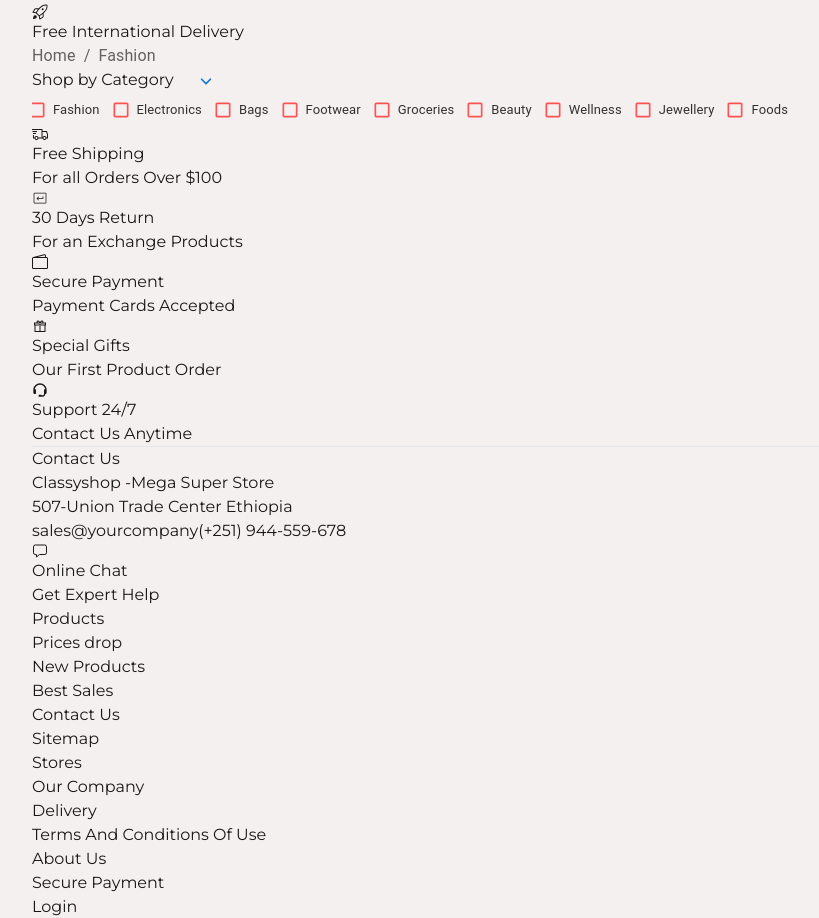
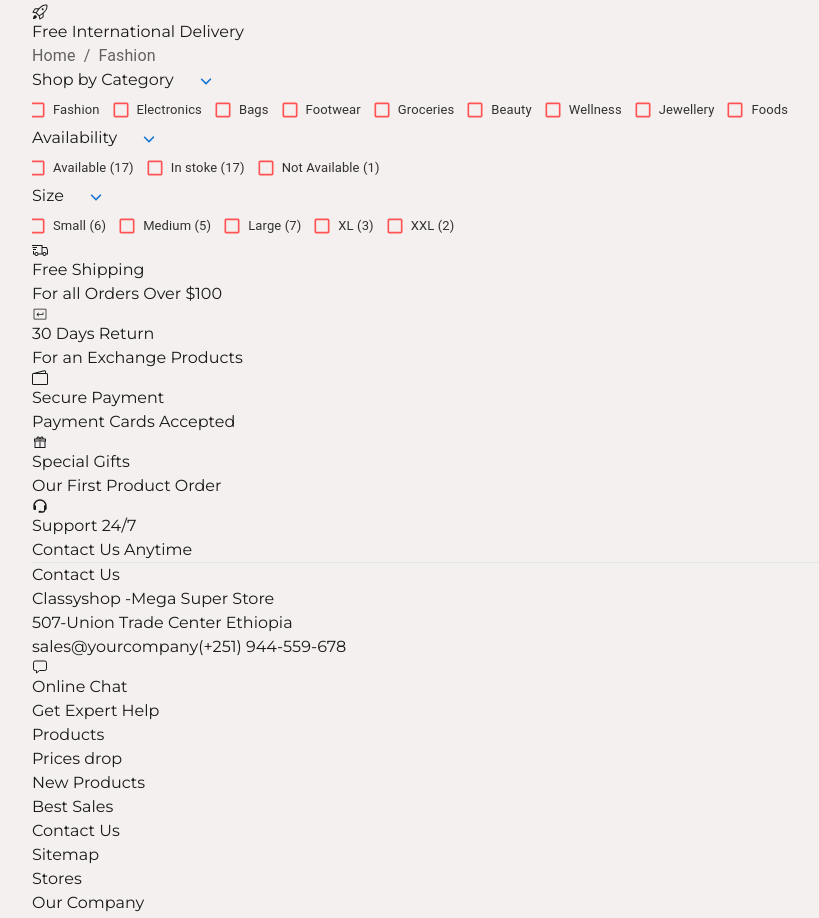
Before and after one commit to mr-Ayalk/Eccomerce_MERN_App, a React (Vite) app: page /ProductListing in a window 1280 px wide. Shown: the part 1120-2038 px from the top of the page, without its empty margins (0-819 px from the left). Built offline with nearby package versions, Linux system fonts and the light colour scheme; a web font is replaced by a local one.

Commit message:
size and availability check box productlisting page completed

```diff
--- a/src/components/Sidebar/Sidebar.jsx
+++ b/src/components/Sidebar/Sidebar.jsx
@@ -8,6 +8,8 @@ import { FaAngleUp } from "react-icons/fa";
 import Button from "@mui/material/Button";
 function Sidebar() {
   const [isOpenCategoryFilter, setIsOpenCategoryFilter] = useState(true);
+  const [isOpenAvailFilter, setIsOpenAvailFilter] = useState(true);
+  const [isOpenSizeFilter, setIsOpenSizeFilter] = useState(true);
   return (
     <aside className="sidebar py-5">
       <div className="box">
@@ -40,6 +42,7 @@ function Sidebar() {
             <FormControlLabel
               control={<Checkbox size="small" />}
               label="Footwear"
+               className="w-full"
             />
             <FormControlLabel
               control={<Checkbox size="small" />}
@@ -70,6 +73,79 @@ function Sidebar() {
           </div>
         </Collapse>
       </div>
+      <div className="box">
+        <h3 className="w-full pr-5 mb-3 text-[16px] font-[600] flex items-center ">
+          Availability
+          <Button
+            className="!w-[30px] !h-[30px] !min-w-[30px] !rounded-full !ml-auto !text-[#000]"
+            onClick={() => setIsOpenAvailFilter(!isOpenAvailFilter)}
+          >
+            {isOpenAvailFilter === true ? <FaAngleDown /> : <FaAngleUp />}
+          </Button>
+        </h3>
+        <Collapse isOpened={isOpenAvailFilter}>
+          <div className="scroll px-4 relative -left-[13px]">
+            <FormControlLabel
+              control={<Checkbox size="small" />}
+              label="Available (17)"
+              className="w-full"
+            />
+            <FormControlLabel
+              control={<Checkbox size="small" />}
+              label="In stoke (17)"
+              className="w-full"
+            />
+            <FormControlLabel
+              control={<Checkbox size="small" />}
+              label="Not Available (1)"
+              className="w-full"
+            />
+          </div>
+        </Collapse>
+      </div>
+
+      <div className="box">
+        <h3 className="w-full pr-5 mb-3 text-[16px] font-[600] flex items-center ">
+          Size
+          <Button
+            className="!w-[30px] !h-[30px] !min-w-[30px] !rounded-full !ml-auto !text-[#000]"
+            onClick={() => setIsOpenSizeFilter(!isOpenSizeFilter)}
+          >
+            {isOpenSizeFilter === true ? <FaAngleDown /> : <FaAngleUp />}
+          </Button>
+        </h3>
+        <Collapse isOpened={isOpenSizeFilter}>
+          <div className="scroll px-4 relative -left-[13px]">
+            <FormControlLabel
+              control={<Checkbox size="small" />}
+              label="Small (6)"
+              className="w-full"
+            />
+            <FormControlLabel
+              control={<Checkbox size="small" />}
+              label="Medium (5)"
+              className="w-full"
+            />
+            <FormControlLabel
+              control={<Checkbox size="small" />}
+              label="Large (7)"
+              className="w-full"
+            />
+
+            <FormControlLabel
+              control={<Checkbox size="small" />}
+              label="XL  (3)"
+              className="w-full"
+            />
+
+            <FormControlLabel
+              control={<Checkbox size="small" />}
+              label="XXL (2)"
+              className="w-full"
+            />
+          </div>
+        </Collapse>
+      </div>
     </aside>
   );
 }
```
